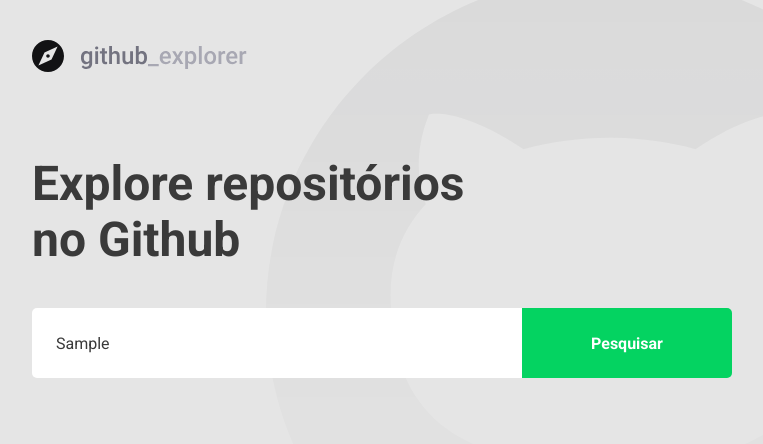
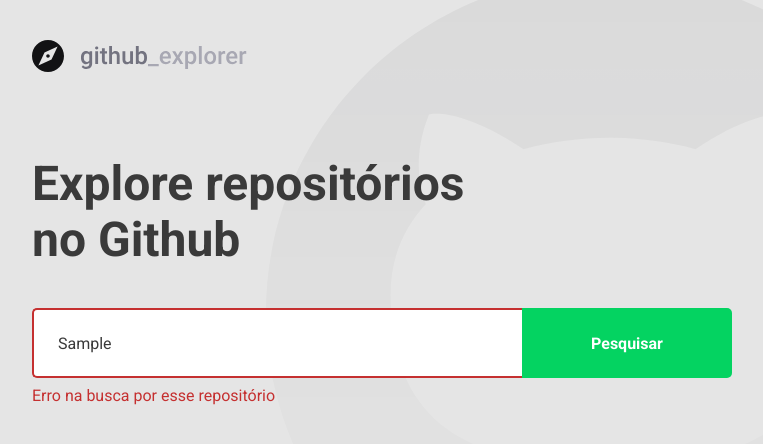
Before and after one commit to martins20/GitExplorer, a React (Create React App) app: page / in a window 1280 px wide. Both pictures are taken after typing "Sample" into the empty fields and a click on the button "Pesquisar". Shown: the top 444 px of the page, without its empty margins (148-911 px from the left). Built offline with nearby package versions, Linux system fonts and the light colour scheme; no server answers.

Commit message:
Prepare for errors

```diff
--- a/src/pages/Dashboard/index.tsx
+++ b/src/pages/Dashboard/index.tsx
@@ -1,11 +1,11 @@
-import React, { useState, useEffect, FormEvent } from 'react';
+import React, { useState, FormEvent } from 'react';
 import { FiChevronRight } from 'react-icons/fi';
 
 import api from '../../services/api';
 
 import logoImage from '../../assets/logo.svg';
 
-import { Title, Form, Repositories } from './styles';
+import { Title, Form, Repositories, Error } from './styles';
 
 interface Repository {
   full_name: string;
@@ -18,6 +18,7 @@
 
 const Dashboard: React.FC = () => {
   const [newRepo, setNewRepo] = useState('');
+  const [inputError, setInputError] = useState('');
   const [repositories, setRepositories] = useState<Repository[]>([]);
 
   async function handleAddRepository(
@@ -25,10 +26,20 @@
   ): Promise<void> {
     event.preventDefault();
 
-    const { data: repository } = await api.get<Repository>(`repos/${newRepo}`);
+    if (!newRepo) return setInputError('Digite o autor/nome do repositório');
 
-    setRepositories([...repositories, repository]);
-    setNewRepo('');
+    try {
+      const { data: repository } = await api.get<Repository>(
+        `repos/${newRepo}`,
+      );
+
+      setRepositories([...repositories, repository]);
+      setNewRepo('');
+
+      return setInputError('')
+    } catch (err) {
+      return setInputError('Erro na busca por esse repositório');
+    }
   }
 
   return (
@@ -36,7 +47,7 @@
       <img src={logoImage} alt="github Explorer" />
       <Title>Explore repositórios no Github</Title>
 
-      <Form onSubmit={handleAddRepository}>
+      <Form hasError={!!inputError} onSubmit={handleAddRepository}>
         <input
           type="text"
           placeholder="Digite o nome do repositírio"
@@ -45,6 +56,8 @@
         />
         <button type="submit">Pesquisar</button>
       </Form>
+
+      {inputError && <Error>{inputError}</Error>}
 
       <Repositories>
         {repositories.map(repository => (
--- a/src/pages/Dashboard/styles.ts
+++ b/src/pages/Dashboard/styles.ts
@@ -1,6 +1,9 @@
-import styled from 'styled-components';
+import styled, { css } from 'styled-components';
+import { shade } from 'polished';
 
-import { shade } from 'polished';
+interface FormProps {
+  hasError: boolean;
+}
 
 export const Title = styled.h1`
   font-size: 48px;
@@ -10,7 +13,7 @@
 
   margin-top: 80px;
 `;
-export const Form = styled.form`
+export const Form = styled.form<FormProps>`
   margin-top: 40px;
   max-width: 700px;
 
@@ -20,9 +23,17 @@
     flex: 1;
     height: 70px;
     padding: 0 24px;
-    border: 0;
     border-radius: 5px 0 0 5px;
     color: #3a3a3a;
+
+    border: 2px solid #fff;
+    border-right: 0;
+
+    ${props =>
+      props.hasError &&
+      css`
+        border-color: #c53030;
+      `}
 
     &::placeholder {
       color: #a8a8b3;
@@ -43,6 +54,12 @@
       background: ${shade(0.2, '#04d361')};
     }
   }
+`;
+
+export const Error = styled.span`
+  display: block;
+  color: #c53030;
+  margin-top: 8px;
 `;
 
 export const Repositories = styled.div`
```
